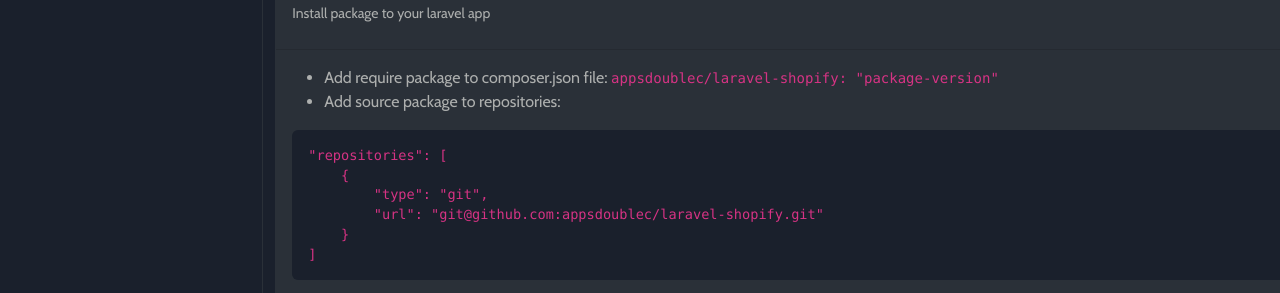
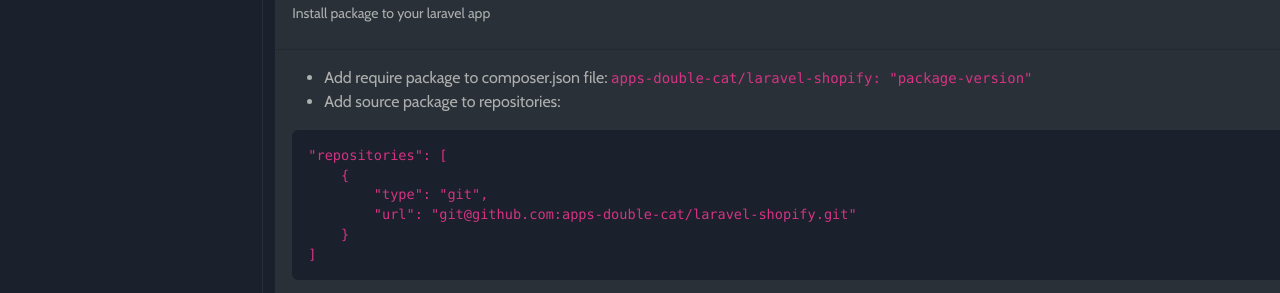
Before and after one commit to apps-double-cat/apps-double-cat.github.io, a plain HTML site: page index.html in a window 1280 px wide. Shown: the part 571-864 px from the top of the page. Drawn offline with nearby package versions, Linux system fonts and the light colour scheme.

Commit message:
Update documentation

```diff
--- a/index.html
+++ b/index.html
@@ -73,11 +73,11 @@
                     </div>
                     <div class="card-body">
                         <ul>
-                            <li>Add require package to composer.json file: <code>appsdoublec/laravel-shopify:
+                            <li>Add require package to composer.json file: <code>apps-double-cat/laravel-shopify:
                                 "package-version"</code></li>
                             <li>Add source package to repositories:</li>
                         </ul>
-                        <pre class="code-block mt-3"><code>"repositories": [<br>    { <br>        "type": "git",<br>        "url": "git@github.com:appsdoublec/laravel-shopify.git"<br>    }<br>]</code></pre>
+                        <pre class="code-block mt-3"><code>"repositories": [<br>    { <br>        "type": "git",<br>        "url": "git@github.com:apps-double-cat/laravel-shopify.git"<br>    }<br>]</code></pre>
                         <ul>
                             <li>Run <code class="command-block">composer install</code> or <code class="command-block">composer
                                 update</code></li>
```
